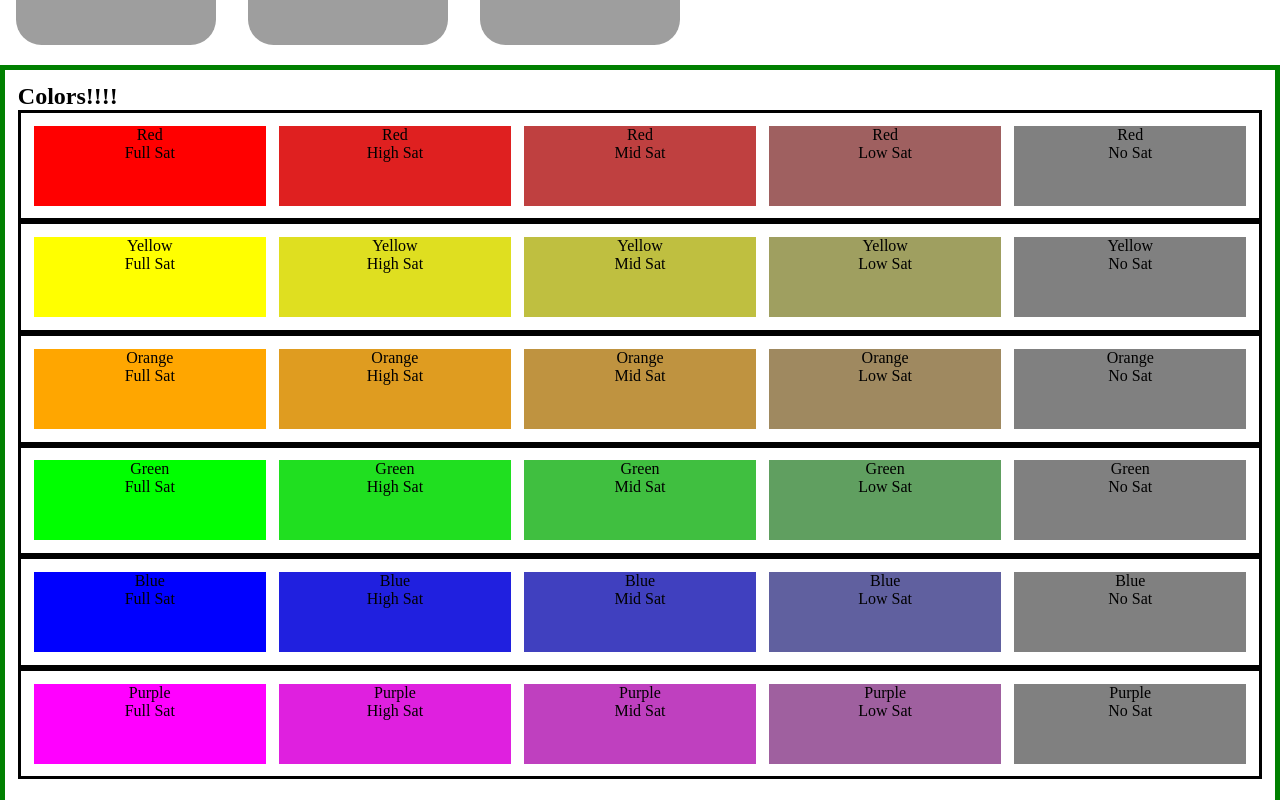
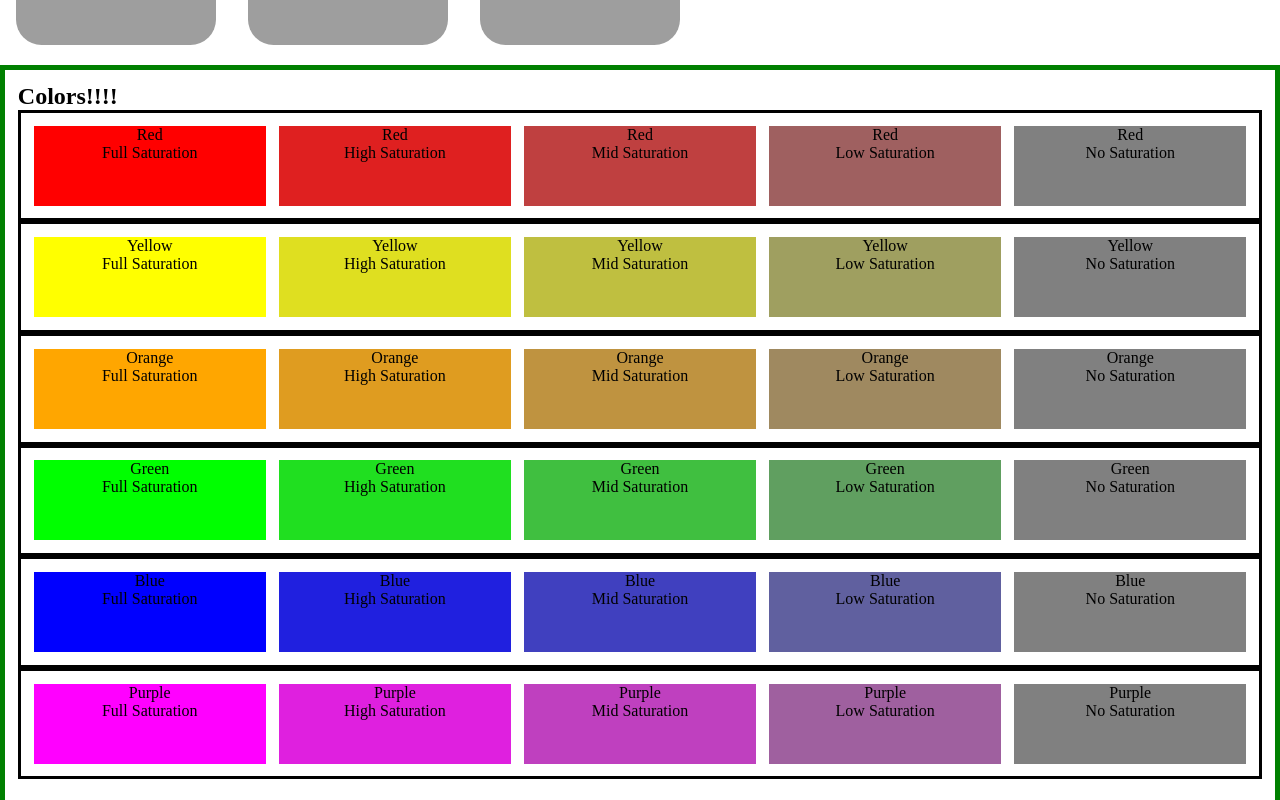
Before and after one commit to franco-ortega/demo-sass-02-react, a React (Create React App) app: page / in a window 1280 px wide. Shown: the part 1420-2220 px from the top of the page. Built offline with nearby package versions, Linux system fonts and the light colour scheme; grey boxes are pictures that could not be loaded.

Commit message:
update content

```diff
--- a/src/components/colors/SaturationBox.jsx
+++ b/src/components/colors/SaturationBox.jsx
@@ -4,11 +4,11 @@ import styles from './SaturationBox.module.scss';
 const SaturationBox = ({ color }) => {
   return (
     <div className={`${styles.SaturationBox} ${styles[color]}`}>
-      <p>{color} <br /> Full Sat </p>
-      <p>{color} <br /> High Sat </p>
-      <p>{color} <br /> Mid Sat </p>
-      <p>{color} <br /> Low Sat </p>
-      <p>{color} <br /> No Sat </p>
+      <p>{color} <br /> Full Saturation </p>
+      <p>{color} <br /> High Saturation </p>
+      <p>{color} <br /> Mid Saturation </p>
+      <p>{color} <br /> Low Saturation </p>
+      <p>{color} <br /> No Saturation </p>
     </div>
   )
 };
```
